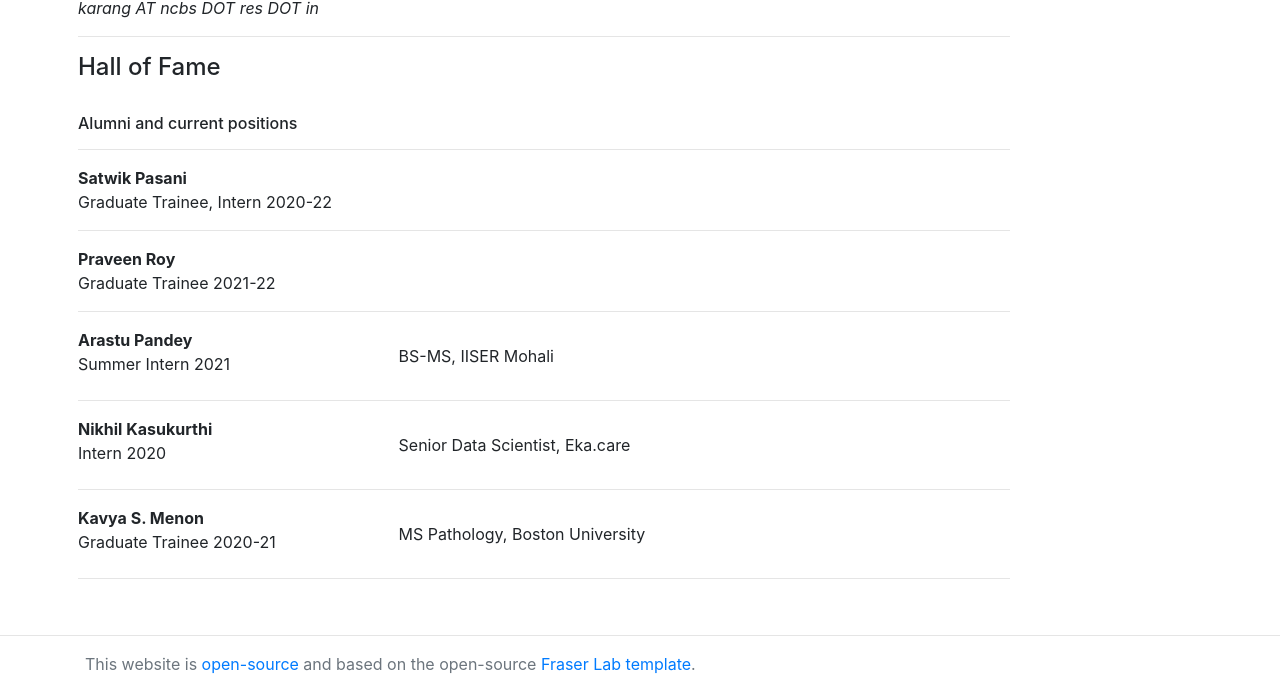
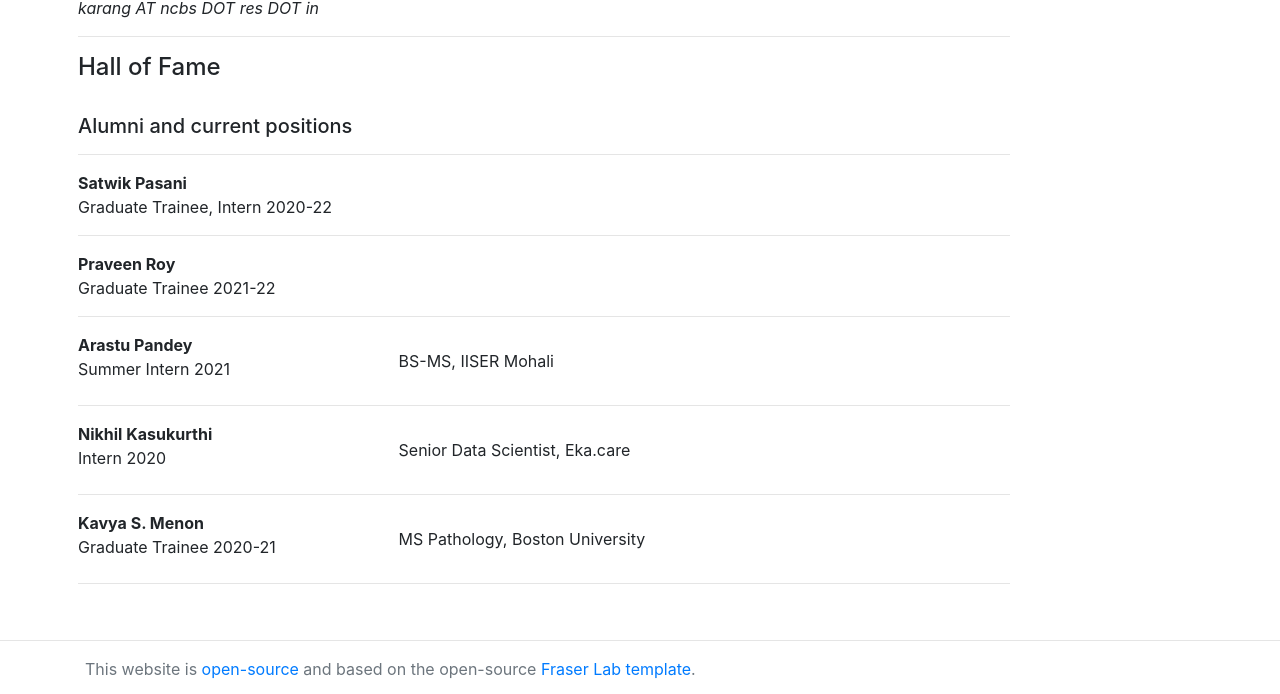
Before and after one commit to isblab/website, a Jekyll site: the page built from Team/index.html, in a window 1280 px wide. Shown: the part 1784-2478 px from the top of the page. Built offline with Jekyll 4.4.1, drawn with Linux system fonts in a browser that asks for light colours.

Commit message:
changed file locs

```diff
--- a/Team/index.html
+++ b/Team/index.html
@@ -36,7 +36,7 @@ group: team
 
 <hr>
 <h4> Hall of Fame </h4><br>
-<h6> Alumni and current positions </h6>
+<h5> Alumni and current positions </h5>
 
 {% for member in site.members %}
 {% unless member.labposition contains "Alumni" %}
```
